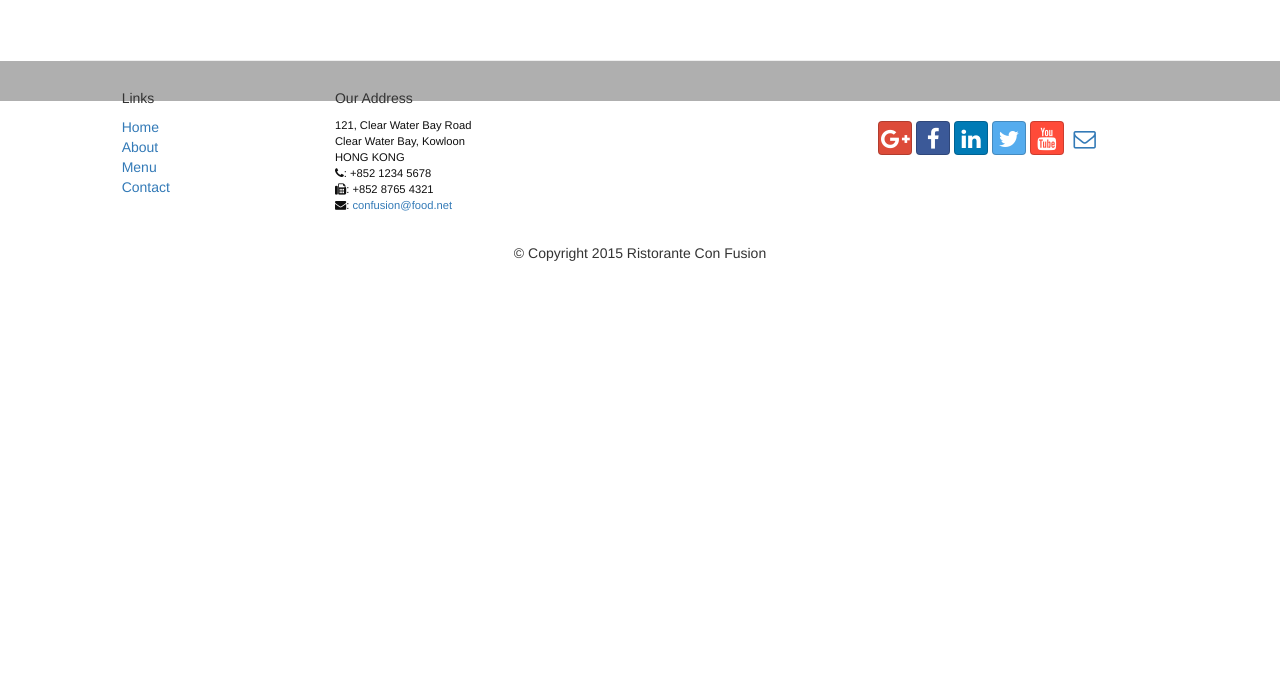
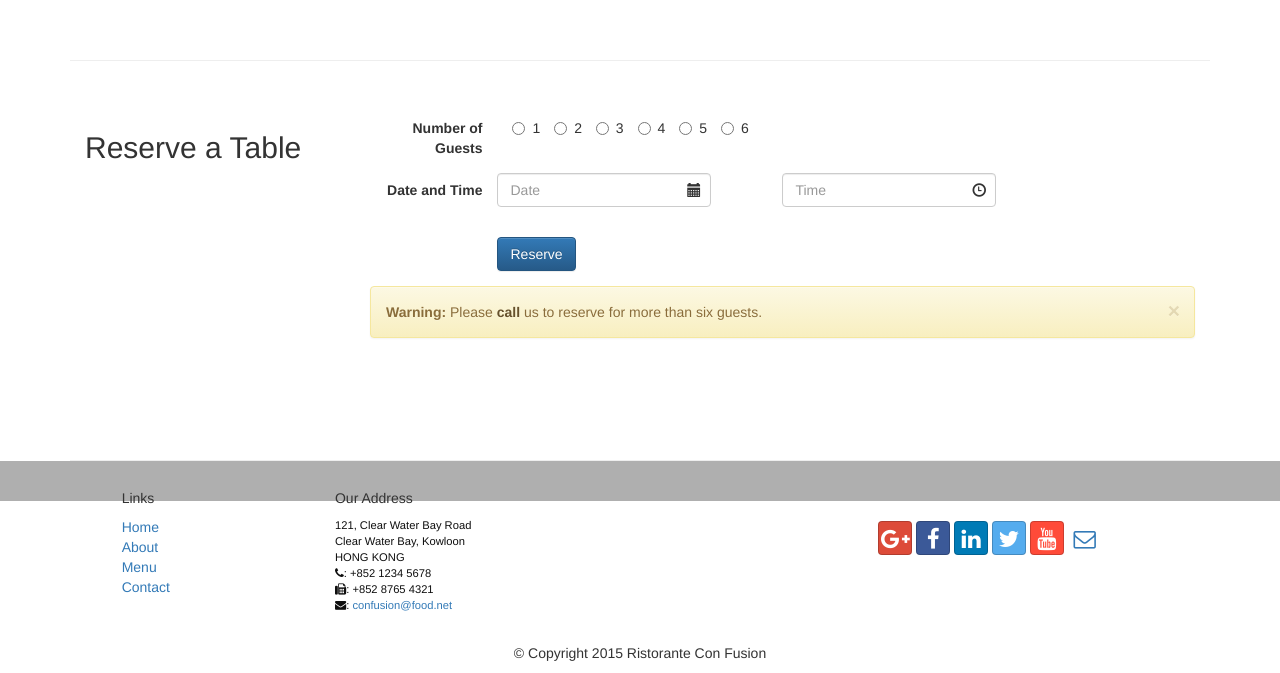
Before and after one commit to mikezaloznyy/conFusion, a plain HTML site: page index.html in a window 1280 px wide. Shown: the part 1598-2271 px from the top of the page. Before the commit the page ends 1871 px from the top, so only its background shows below. Drawn offline with nearby package versions, Linux system fonts and the light colour scheme.

Commit message:
assignment 2 parts 2 and 3

```diff
--- a/index.html
+++ b/index.html
@@ -59,15 +59,19 @@
             </ul>
             <form class="navbar-form navbar-right" role="search">
                 <div class="form-group">
-                    <label class="sr-only">Email</label><input type="text" class="form-control" name="username" placeholder="Email">
+                    <label class="sr-only" for="email">Email</label>
+                    <input type="email" class="form-control" id="email" placeholder="Email">
                 </div>
                 <div class="form-group">
-                    <label class="sr-only">Password</label><input type="password" class="form-control" name="password" placeholder="Password">
+                    <label class="sr-only" for="password">Password</label>
+                    <input type="password" class="form-control" id="password" placeholder="Password">
                 </div>
-                <div class="form-group">
-                    <label><input type="checkbox" class="form-control" value="">Remember me</label>
+                <div class="checkbox">
+                    <label style="color:#fff;">
+                        <input type="checkbox"> Remember me
+                    </label>
                 </div>
-                <button type="submit" class="btn btn-info">Sign In</button>
+                 <button type="submit" class="btn btn-info">Sign In</button>
             </form>
            </div>
         </div>
@@ -86,6 +90,10 @@
                 <div class="col-xs-12 col-sm-2">
                     <p style="padding:20px;"></p>
                     <img src="img/logo.png" class="img-responsive">
+                </div>
+                <div class="col-xs-12 col-sm-2">
+                    <p style="padding:40px;"></p>
+                    <a href="index.html#reserve_table"><button type="button" class="btn btn-block btn-lg btn-warning">Reserve Table</button></a>
                 </div>
             </div>
         </div>
@@ -157,6 +165,62 @@
                 </div>
             </div>
         </div>
+
+        <div id="reserve_table" class="row row-content">
+        <div class="col-xs-12 col-sm-3">
+            <h2>Reserve a Table</h2>
+        </div>
+        <div class="col-xs-12 col-sm-9">
+            <form class="form-horizontal" role="form">
+                 <div class="form-group">
+                    <label class="col-xs-2 control-label">Number of Guests</label>
+                    <div class="col-xs-10">
+                        <label class="radio-inline"> <input type="radio" name="num_of_guests" id="num_of_guests1" value="1"> 1 </label>
+                        <label class="radio-inline"> <input type="radio" name="num_of_guests" id="num_of_guests2" value="2"> 2 </label>
+                        <label class="radio-inline"> <input type="radio" name="num_of_guests" id="num_of_guests3" value="3"> 3 </label>
+                        <label class="radio-inline"> <input type="radio" name="num_of_guests" id="num_of_guests4" value="4"> 4 </label>
+                        <label class="radio-inline"> <input type="radio" name="num_of_guests" id="num_of_guests5" value="5"> 5 </label>
+                        <label class="radio-inline"> <input type="radio" name="num_of_guests" id="num_of_guests6" value="6"> 6 </label>
+                    </div>
+                 </div>
+                 <div class="form-group">
+                     <label class="col-xs-2 control-label">Date and Time</label>
+                     <div class="col-xs-3">
+                        <div class="form-group">
+                            <input type="text" class="form-control" id="reservation_date" placeholder="Date">
+                            <span class="glyphicon glyphicon-calendar form-control-feedback" aria-hidden="true"></span>
+                            <span id="reservation_date" class="sr-only">Date</span>
+                        </div>
+                     </div>
+                     <div class="col-xs-1">
+                     </div>
+                     <div class="col-xs-3">
+                        <div class="form-group">
+                            <input type="text" class="form-control" id="reservation_time" placeholder="Time">
+                            <span class="glyphicon glyphicon-time form-control-feedback" aria-hidden="true"></span>
+                            <span id="reservation_time" class="sr-only">Time</span>
+                        </div>
+                     </div>
+                     <div class="col-xs-3">
+                     </div>
+                 </div>
+                <div class="form-group">
+                    <div class="col-xs-2">
+                    </div>
+                    <div class="col-xs-10" style="padding-left:0px;"><button type="submit" class="btn btn-primary">Reserve</button>
+                    </div>
+                </div>
+                <div class="form-group">
+                    <div class="col-xs-12">
+                        <div class="alert alert-warning alert-dismissible" role="alert">
+                            <button type="button" class="close" data-dismiss="alert" aria-label="Close"><span aria-hidden="true">&times;</span></button>
+                            <strong>Warning: </strong> Please <a href="index.html#call_us" class="alert-link"><strong>call</strong></a> us to reserve for more than six guests.
+                        </div>
+                    </div>
+                </div>
+            </form>
+        </div>
+        </div>
     </div>
 
     <footer class="row-footer">
@@ -173,7 +237,7 @@
                 </div>
                 <div class="col-xs-6 col-sm-5">
                     <h5>Our Address</h5>
-                    <address>
+                    <address id="call_us">
                         121, Clear Water Bay Road<br>
                         Clear Water Bay, Kowloon<br>
                         HONG KONG<br>
```
Also changed, not shown: nbproject/private/private.xml (added, +12 -0 lines).
